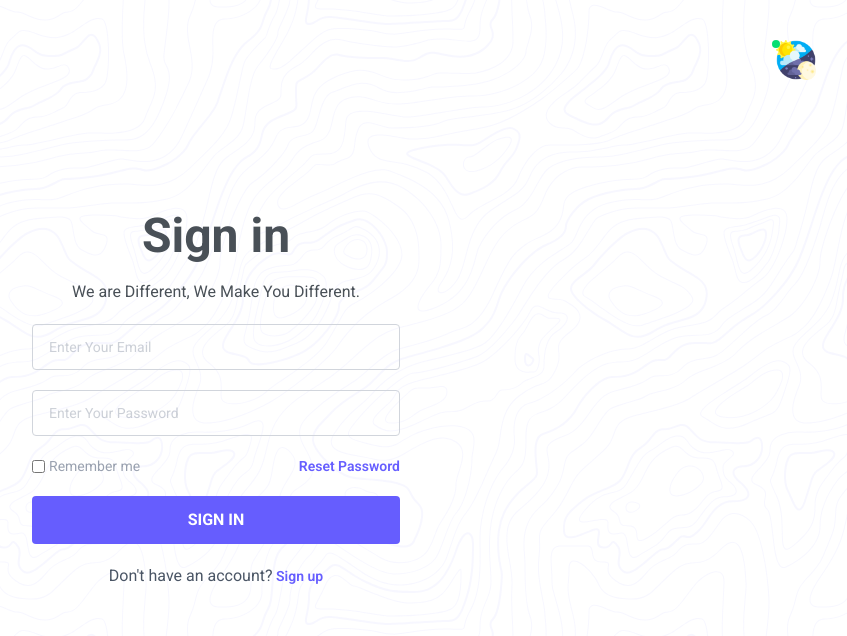
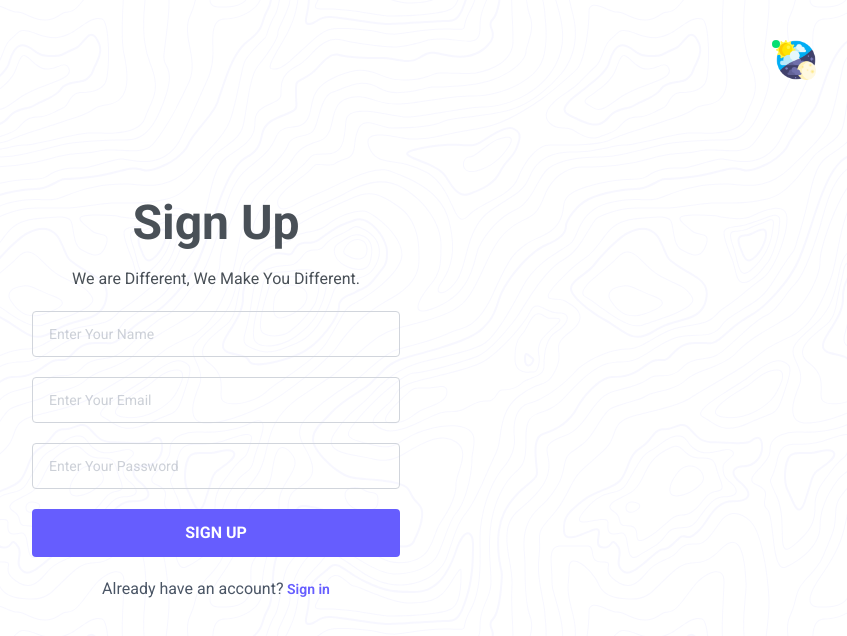
Before and after one commit to mohamedmagdy-dev/Chat-App, a React (Vite) app: page /signup in a window 1280 px wide. Shown: the top 636 px of the page, without its empty margins (424-1271 px from the left). Built offline with nearby package versions, Linux system fonts and the light colour scheme.

Commit message:
Design Sign Up Page

```diff
--- a/src/pages/SignUp.jsx
+++ b/src/pages/SignUp.jsx
@@ -9,12 +9,13 @@ import PageLink from "../components/ui/PageLink";
 import FormButton from "../components/ui/FormButton";
 
 export default function SignUp() {
+  const [name, setName] = useState("");
   const [email, setEmail] = useState("");
   const [password, setPassword] = useState("");
   const [rememberMe, setRememberMe] = useState(false);
 
   // Handel Sign In Logic
-  function signIn(e) {
+  function signUp(e) {
     e.preventDefault();
   }
 
@@ -22,8 +23,15 @@ export default function SignUp() {
     <>
       <Form>
         <FormInfo
-          title="Sign in"
+          title="Sign Up"
           desc="We are Different, We Make You Different."
+        />
+        <Input
+          name="name"
+          type="text"
+          placeHolder="Enter Your Name"
+          value={name}
+          onChange={setName}
         />
         <Input
           name="email"
@@ -39,18 +47,10 @@ export default function SignUp() {
           value={password}
           onChange={setPassword}
         />
-        <div className="flex justify-between items-center gap-5 flex-wrap">
-          <CheckBox
-            label="Remember me"
-            isChecked={rememberMe}
-            onChange={setRememberMe}
-          />
-          <PageLink route="/reset-password" pageName="Reset Password" />
-        </div>
-        <FormButton title="SIGN IN" onClick={signIn} />
+        <FormButton title="SIGN UP" onClick={signUp} />
         <p className="text-center text-md text-gray-600 dark:text-white">
-          Don't have an account?
-          <PageLink route="/signup" pageName="Sign up" />
+          Already have an account?
+          <PageLink route="/signin" pageName="Sign in" />
         </p>
       </Form>
     </>
```
